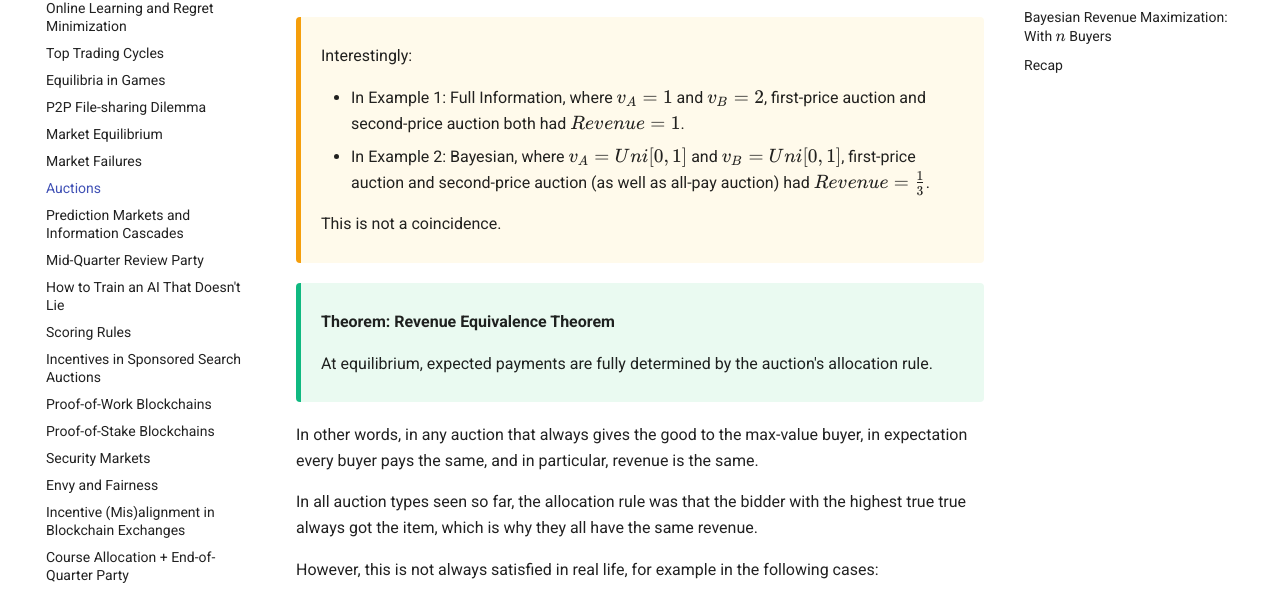
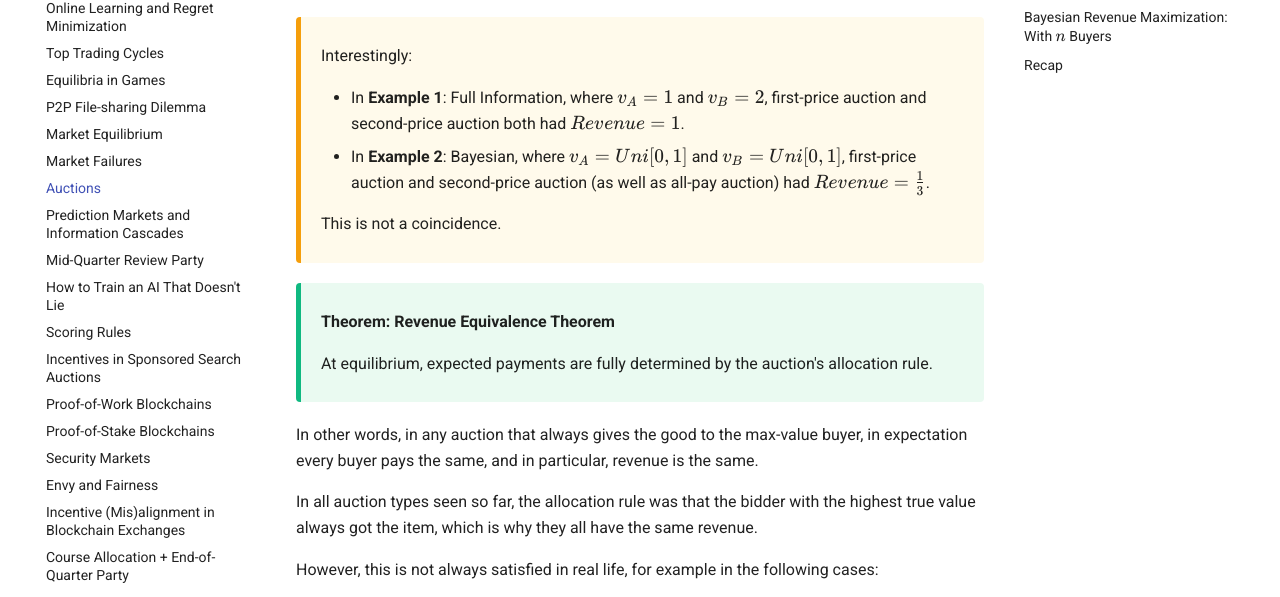
Before and after one commit to thibaudclement/cs269i, an MkDocs documentation site: the page built from docs/lecture-8.md, in a window 1280 px wide and 900 px high, scrolled down 10729 px. Shown: the part 172-769 px from the top of the window. Built offline with MkDocs 1.6.1 and Material for MkDocs 9.7.7, drawn with Linux system fonts in a browser that asks for light colours; some of the changed text lies outside the part shown.

Commit message:
Refine content of Lecture 8

```diff
--- a/docs/lecture-8.md
+++ b/docs/lecture-8.md
@@ -55,7 +55,7 @@
 
 This is the revenue-optimal way to sell one item to one buyer: we fix the price and we charge the price from this one buyer.
 
-**Note:** This is non-trivial. There are many extensions of this simple setting where the theorem does not hold.
+_**Note:** This is non-trivial. There are many extensions of this simple setting where the theorem does not hold._
 
 <div class="example" markdown="1">
 **Motivation #2: Ad Auctions**
@@ -153,7 +153,7 @@
 
 In practice, all-pay auctions are rarely used. They are useful for modeling sunk-cost of losers in situations like political lobbying, where players are putting a lot of money to get people to vote yes/no on a ballot, and regardless of the outcome, the money for campaigning is gone. Another example will be covered in the last lecture of the quarter.
 
-**Note:** In general, all-pay auctions are very hard for bidders to determine how to bid. They are very not truthful.
+_**Note:** In general, all-pay auctions are very hard for bidders to determine how to bid. They are very not truthful._
 
 <div class="definition" markdown="1">
 **Definition: Second-Price Auction**
@@ -285,7 +285,7 @@
 
 So, in expectation, the revenue is the expectation over the minimum of their true values, since the higher bid is going to win and pay the lower bid.
 
-**Note:** The expectation of the minimum of two independent random variables drawn uniformly between zero and one is \(\frac{1}{3}\), hence the result.
+_**Note:** The expectation of the minimum of two independent random variables drawn uniformly between zero and one is \(\frac{1}{3}\), hence the result._
 
 <div class="example" markdown="1">
 **Example 2:** Bayesian
@@ -332,8 +332,8 @@
 
 Interestingly:
 
-- In Example 1: Full Information, where \(v_A = 1\) and \(v_B = 2\), first-price auction and second-price auction both had \(Revenue = 1\).
-- In Example 2: Bayesian, where \(v_A = Uni[0,1]\) and \(v_B = Uni[0,1]\), first-price auction and second-price auction (as well as all-pay auction) had \(Revenue = \frac{1}{3}\).
+- In **Example 1**: Full Information, where \(v_A = 1\) and \(v_B = 2\), first-price auction and second-price auction both had \(Revenue = 1\).
+- In **Example 2**: Bayesian, where \(v_A = Uni[0,1]\) and \(v_B = Uni[0,1]\), first-price auction and second-price auction (as well as all-pay auction) had \(Revenue = \frac{1}{3}\).
 
 This is not a coincidence.
 
@@ -349,7 +349,7 @@
 
 In other words, in any auction that always gives the good to the max-value buyer, in expectation every buyer pays the same, and in particular, revenue is the same.
 
-In all auction types seen so far, the allocation rule was that the bidder with the highest true true always got the item, which is why they all have the same revenue.
+In all auction types seen so far, the allocation rule was that the bidder with the highest true value always got the item, which is why they all have the same revenue.
 
 However, this is not always satisfied in real life, for example in the following cases:
 
```
Also changed, not shown: other parts of docs/lecture-8.md (+2 -2 lines).
